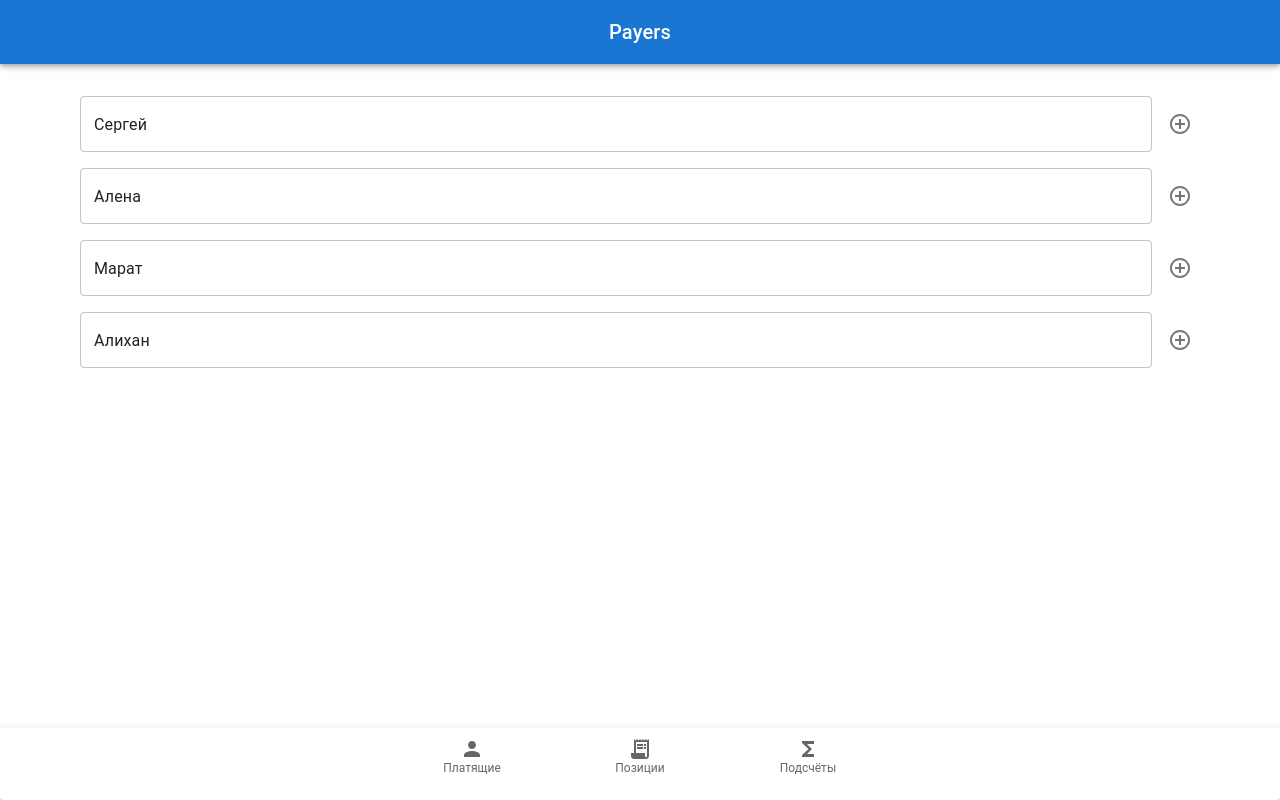
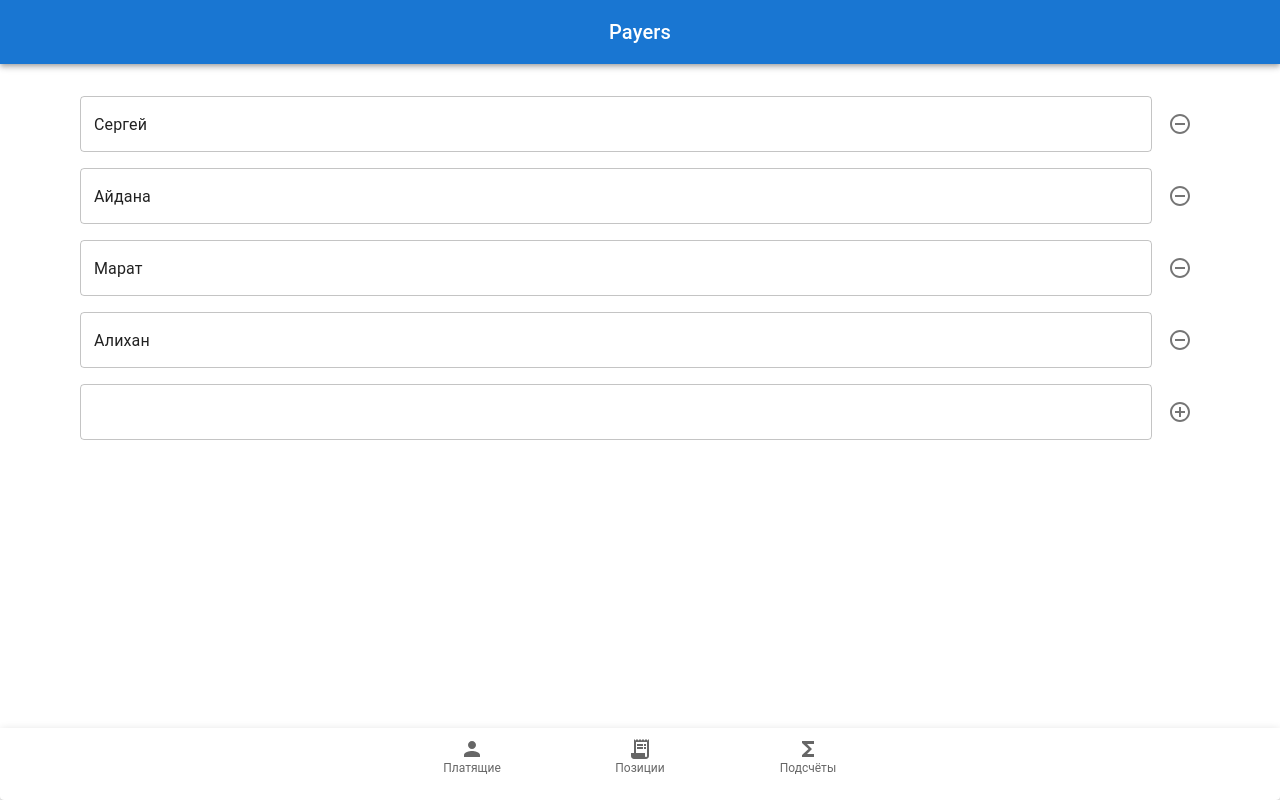
Before and after one commit to YuliyaMinsk/split-bill-easy, a React (Vite) app: page / in a window 1280 px wide. Both pictures are taken after a click on the button "Платящие". Built offline with nearby package versions, Linux system fonts and the light colour scheme; no server answers.

Commit message:
feat: add possibility to add and remove payer from list

```diff
--- a/src/entities/payer/ui/payer-list-item/index.tsx
+++ b/src/entities/payer/ui/payer-list-item/index.tsx
@@ -0,0 +1,19 @@
+import { ListItem, TextField } from '@mui/material';
+import { Payer } from '../../../../shared/types';
+
+type PayerListItemProps = {
+  payer: Payer;
+  ActionComponent: JSX.Element;
+  onInputChange?: (event: React.ChangeEvent<HTMLInputElement>) => void;
+};
+
+const PayerListItem = ({ payer, ActionComponent, onInputChange }: PayerListItemProps): JSX.Element => {
+  return (
+    <ListItem key={payer.id}>
+      <TextField id="outlined-basic" fullWidth sx={{ mr: 1 }} value={payer.name} onChange={onInputChange} />
+      {ActionComponent}
+    </ListItem>
+  );
+};
+
+export { PayerListItem };
--- a/src/entities/payer/ui/payer-list/index.tsx
+++ b/src/entities/payer/ui/payer-list/index.tsx
@@ -0,0 +1,35 @@
+import { List } from '@mui/material';
+import { PayerListItem } from '../payer-list-item';
+import { Payer } from '../../../../shared/types';
+
+type PayerListProps = {
+  payerList: Payer[];
+  AddComponent: JSX.Element;
+  RemoveComponent: (index: number) => JSX.Element;
+  newPayer: string;
+  onInputChange: (event: React.ChangeEvent<HTMLInputElement>) => void;
+};
+
+const PayerList = ({
+  payerList,
+  AddComponent,
+  RemoveComponent,
+  newPayer,
+  onInputChange,
+}: PayerListProps): JSX.Element => {
+  return (
+    <List>
+      {payerList.map((payer, index) => (
+        <PayerListItem key={payer.id} payer={payer} ActionComponent={RemoveComponent(index)} />
+      ))}
+      <PayerListItem
+        key={'new-payer'}
+        payer={{ id: 'new-payer', name: newPayer }}
+        onInputChange={onInputChange}
+        ActionComponent={AddComponent}
+      />
+    </List>
+  );
+};
+
+export { PayerList };
--- /dev/null
+++ b/src/features/add-payer/index.tsx
@@ -0,0 +1,16 @@
+import { IconButton } from '@mui/material';
+import { AddCircleOutline } from '@mui/icons-material';
+
+type AddPayerProps = {
+  onAdd: (event: React.MouseEvent) => void;
+};
+
+const AddPayer = ({ onAdd }: AddPayerProps): JSX.Element => {
+  return (
+    <IconButton aria-label="add" onClick={onAdd}>
+      <AddCircleOutline />
+    </IconButton>
+  );
+};
+
+export { AddPayer };
--- /dev/null
+++ b/src/features/remove-payer/index.tsx
@@ -0,0 +1,16 @@
+import { IconButton } from '@mui/material';
+import { RemoveCircleOutline } from '@mui/icons-material';
+
+type RemovePayerProps = {
+  onRemove: (event: React.MouseEvent) => void;
+};
+
+const RemovePayer = ({ onRemove }: RemovePayerProps): JSX.Element => {
+  return (
+    <IconButton aria-label="remove" onClick={onRemove}>
+      <RemoveCircleOutline />
+    </IconButton>
+  );
+};
+
+export { RemovePayer };
--- /dev/null
+++ b/src/shared/types/index.ts
@@ -0,0 +1 @@
+export * from './payer';
--- /dev/null
+++ b/src/shared/types/payer.ts
@@ -0,0 +1,6 @@
+type Payer = {
+  id: string;
+  name: string;
+};
+
+export type { Payer };
--- a/src/widgets/set-payers/index.tsx
+++ b/src/widgets/set-payers/index.tsx
@@ -1,23 +1,58 @@
 import { useState } from 'react';
-import { IconButton, List, ListItem, TextField } from '@mui/material';
-import { AddCircleOutline } from '@mui/icons-material';
+import { PayerList } from '../../entities/payer/ui/payer-list';
+import { AddPayer } from '../../features/add-payer';
+import { RemovePayer } from '../../features/remove-payer';
+import { Payer } from '../../shared/types';
 
-const payersFake = ['Сергей', 'Алена', 'Марат', 'Алихан'];
+const payersFake = [
+  {
+    id: 'item-1',
+    name: 'Сергей',
+  },
+  {
+    id: 'item-2',
+    name: 'Айдана',
+  },
+  {
+    id: 'item-3',
+    name: 'Марат',
+  },
+  {
+    id: 'item-4',
+    name: 'Алихан',
+  },
+];
 
 const SetPayers = (): JSX.Element => {
-  const [payerList, setPayerList] = useState<string[]>(payersFake);
+  const [payerList, setPayerList] = useState<Payer[]>(payersFake);
+  const [newNamePayer, setNewNamePayer] = useState<string>('');
+
+  const handleAdd = () => {
+    if (newNamePayer !== '') {
+      const lastId = payerList[payerList.length - 1].id.split('-')[1];
+      const newPayer = { id: `item-${Number(lastId) + 1}`, name: newNamePayer };
+      console.log(newPayer);
+      setPayerList([...payerList, newPayer]);
+      setNewNamePayer('');
+    }
+  };
+
+  const handleRemove = (index: number) => () => {
+    setPayerList(payerList.filter((_, i) => i !== index));
+  };
+
+  const handleInputChange = (event: React.ChangeEvent<HTMLInputElement>) => {
+    setNewNamePayer(event.target.value);
+  };
 
   return (
-    <List>
-      {payerList.map((payer) => (
-        <ListItem key={payer}>
-          <TextField id="outlined-basic" fullWidth sx={{ mr: 1 }} defaultValue={payer} />
-          <IconButton aria-label="add">
-            <AddCircleOutline />
-          </IconButton>
-        </ListItem>
-      ))}
-    </List>
+    <PayerList
+      payerList={payerList}
+      AddComponent={<AddPayer onAdd={handleAdd} />}
+      RemoveComponent={(index) => <RemovePayer onRemove={handleRemove(index)} />}
+      newPayer={newNamePayer}
+      onInputChange={handleInputChange}
+    />
   );
 };
 
```
